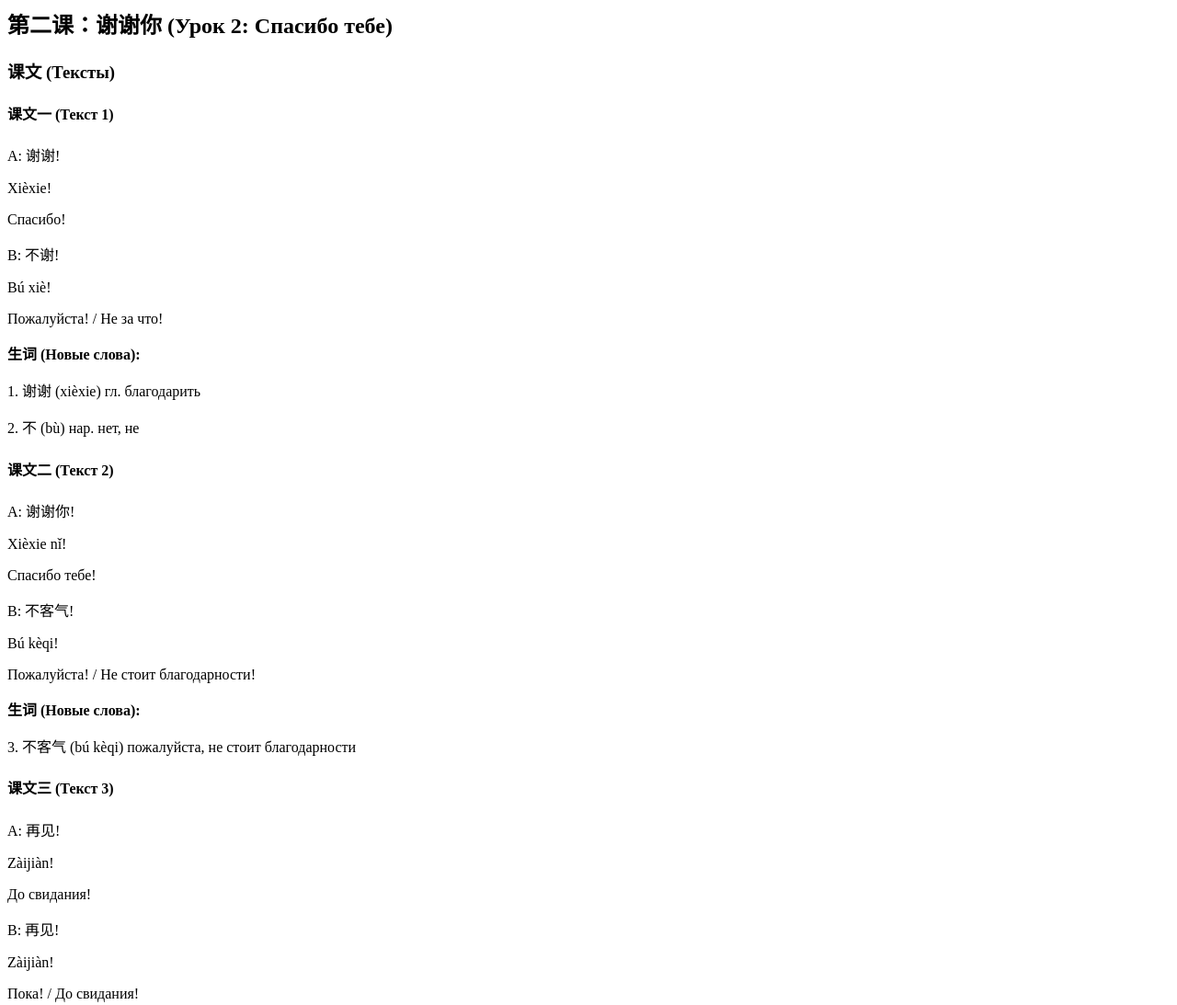
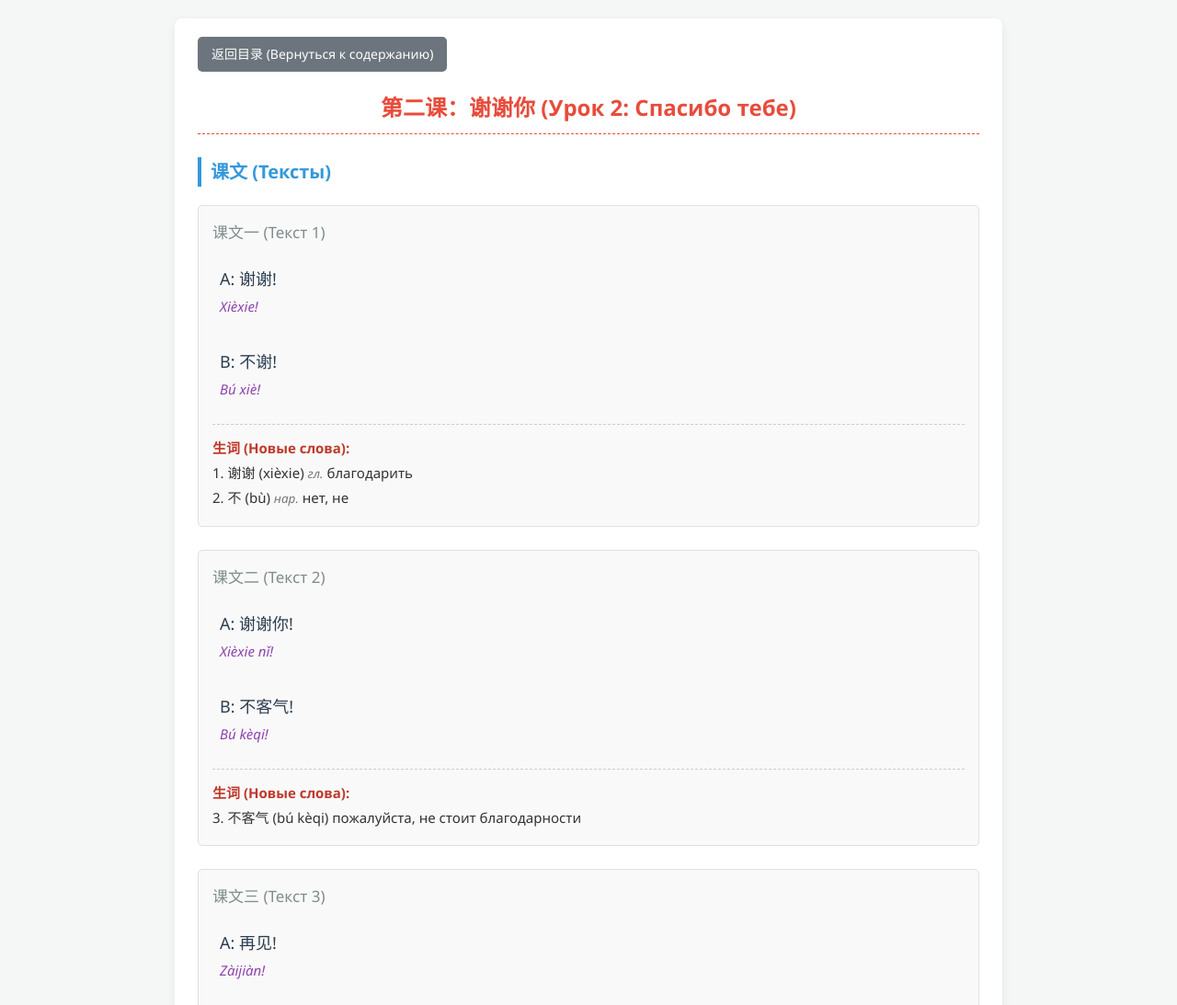
Before and after one commit to GAO-sw/HSK1, a plain HTML site: page lessons/lesson2.html in a window 1280 px wide. Shown: the top 1093 px of the page at 92% size. Drawn offline with Linux system fonts and the light colour scheme.

Commit message:
Update lesson2.html

```diff
--- a/lessons/lesson2.html
+++ b/lessons/lesson2.html
@@ -1,3 +1,20 @@
+<!DOCTYPE html>
+<html lang="zh-CN">
+<head>
+    <meta charset="UTF-8">
+    <meta name="viewport" content="width=device-width, initial-scale=1.0">
+    <!-- 标题已更新为第二课 -->
+    <title>第二课：谢谢你</title>
+    <!-- 链接到上一级目录的 style.css -->
+    <link rel="stylesheet" href="../style.css">
+</head>
+<body>
+    <div class="main-container">
+        <!-- 返回主菜单的链接 -->
+        <a href="../index.html" class="back-to-menu">返回目录 (Вернуться к содержанию)</a>
+
+        <div class="lesson-content">
+            <!-- ========== 这里是您提供的第二课内容 ========== -->
             <h2>第二课：谢谢你 (Урок 2: Спасибо тебе)</h2>
             <div class="lesson-section">
                 <h3>课文 (Тексты)</h3>
@@ -81,3 +98,11 @@
                     <ul class="pinyin-list word-reading-practice"><li>xiūxi</li><li>shuǐjiǎo</li><li>lúnchuán</li><li>niúnǎi</li><li>píjiǔ</li><li>dǎgōu</li><li>liúyán</li><li>kāihuì</li><li>tāolùn</li><li>zúqiú</li><li>Lúndūn</li><li>shírùn</li><li>cánkuì</li><li>shuǐguǒ</li><li>tāozui</li><li>shùnlì</li></ul>
                 </div>
             </div>
+            <!-- ========== 课程内容结束 ========== -->
+        </div>
+    </div>
+
+    <!-- 链接到上一级目录的 script.js -->
+    <script src="../script.js"></script>
+</body>
+</html>
```
Lines whose indentation alone changed are shown as unchanged.
